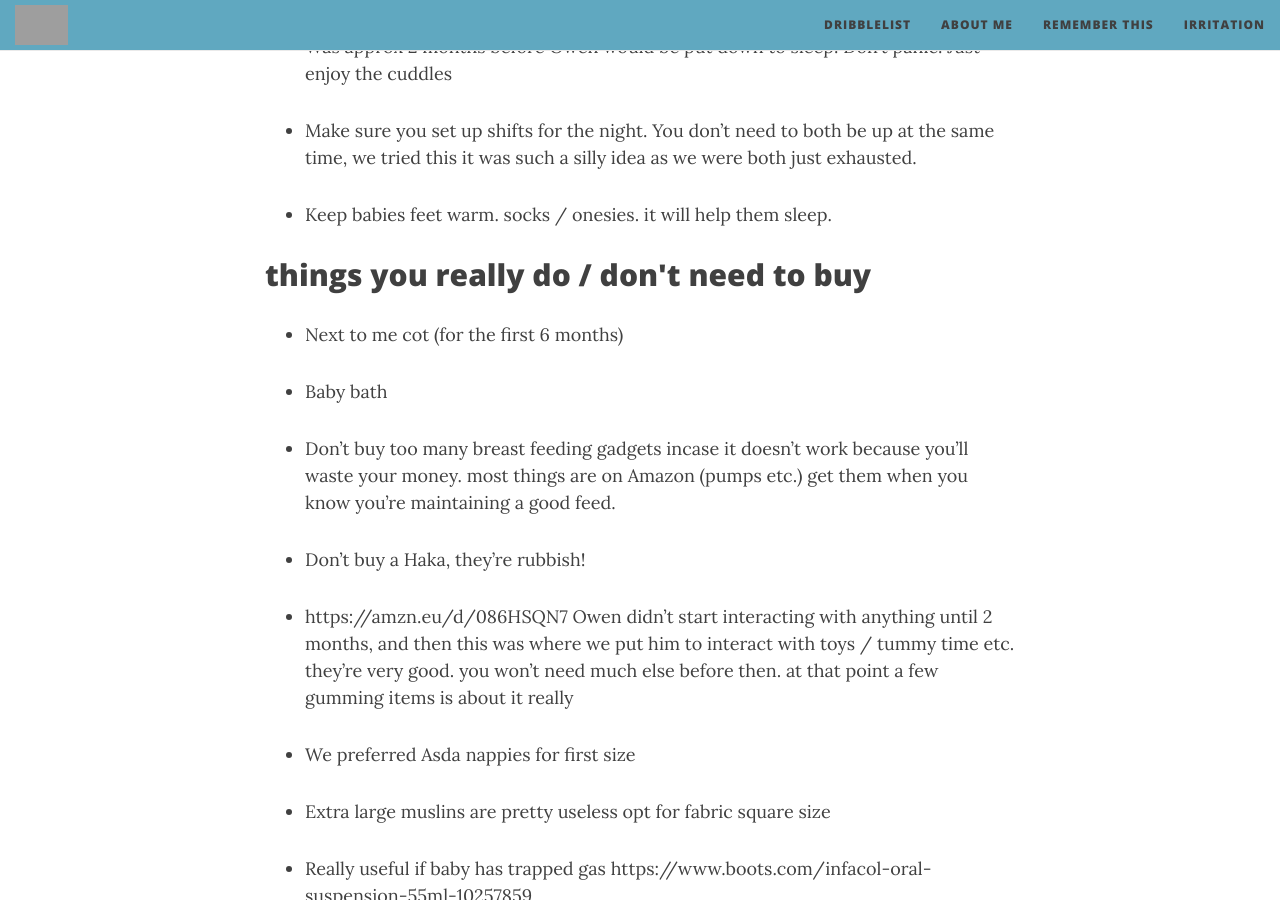
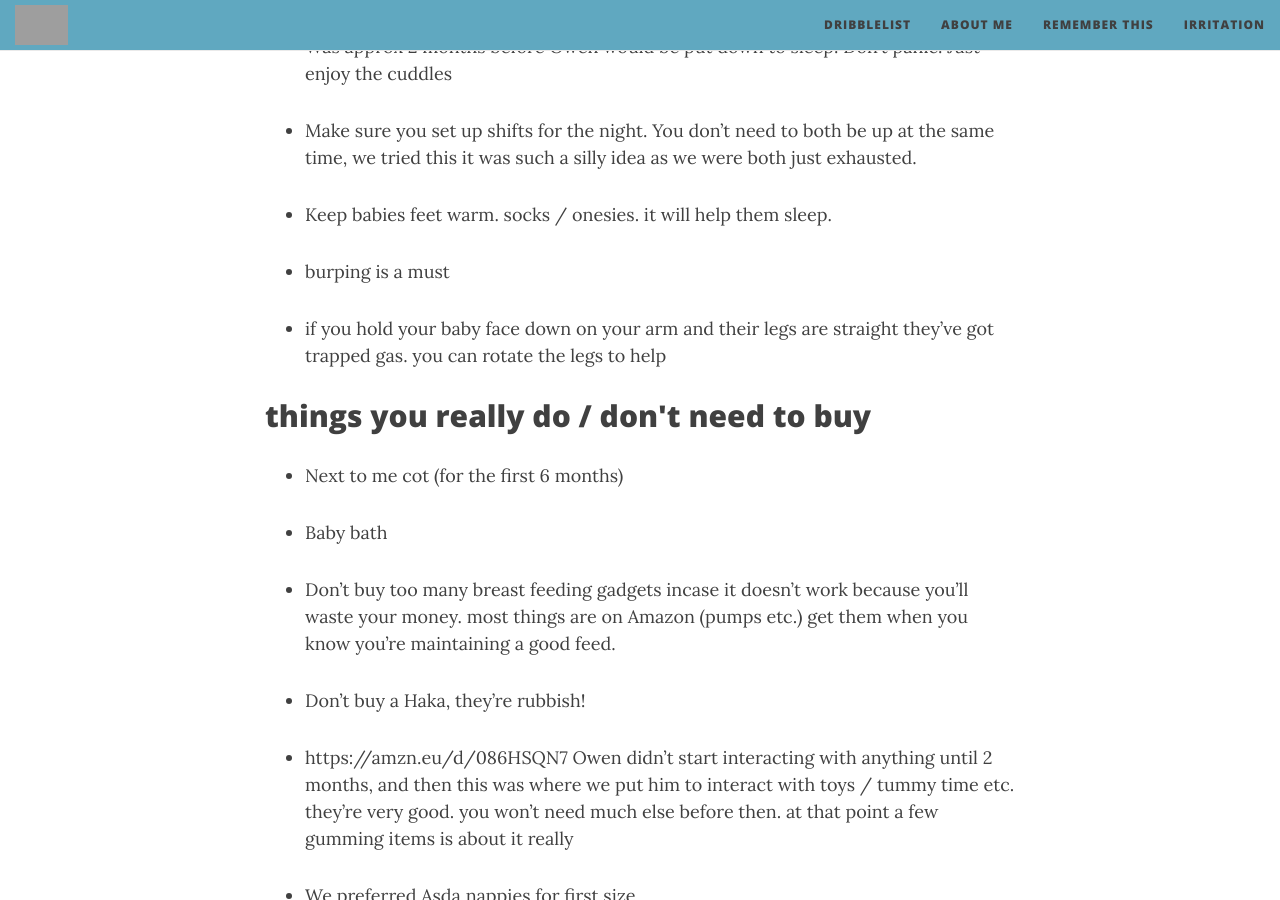
Before and after one commit to ellis-ward/ellis-ward.github.io, a Jekyll site: the page built from _posts/dribble/2026-05-31-adviceformypregnantfriends.md, in a window 1280 px wide and 900 px high, scrolled down 3373 px. Built offline with Jekyll 4.4.1, drawn with Linux system fonts in a browser that asks for light colours; nearby versions of some CDN libraries; grey boxes are pictures that could not be loaded.

Commit message:
Update 2026-05-31-adviceformypregnantfriends.md

```diff
--- a/_posts/dribble/2026-05-31-adviceformypregnantfriends.md
+++ b/_posts/dribble/2026-05-31-adviceformypregnantfriends.md
@@ -89,6 +89,10 @@ tags: dribble
 
 - Keep babies feet warm. socks / onesies. it will help them sleep.
 
+- burping is a must
+
+- if you hold your baby face down on your arm and their legs are straight they've got trapped gas. you can rotate the legs to help
+
 <h2>things you really do / don't need to buy</h2>
 
 - Next to me cot (for the first 6 months)
```
